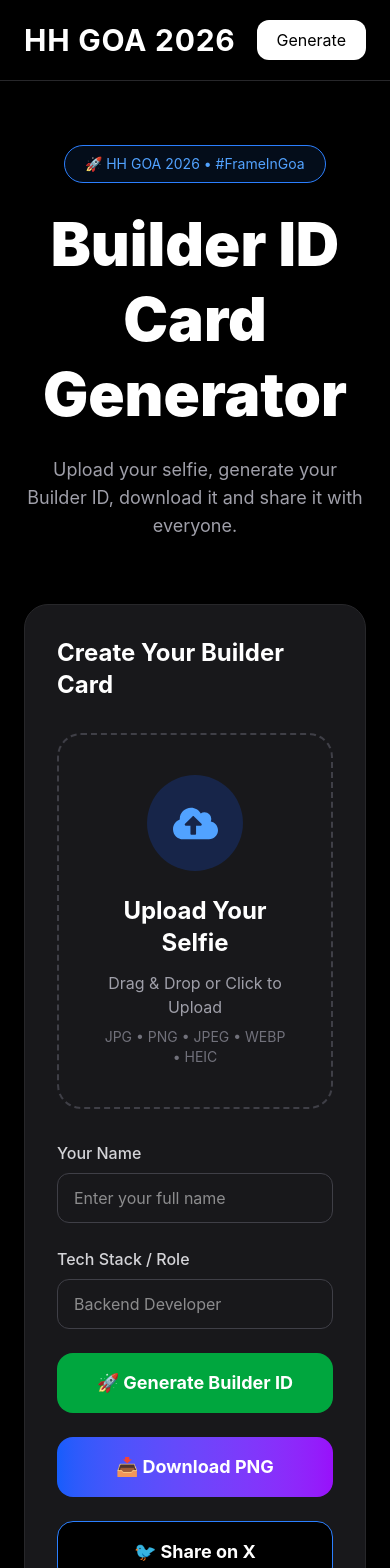
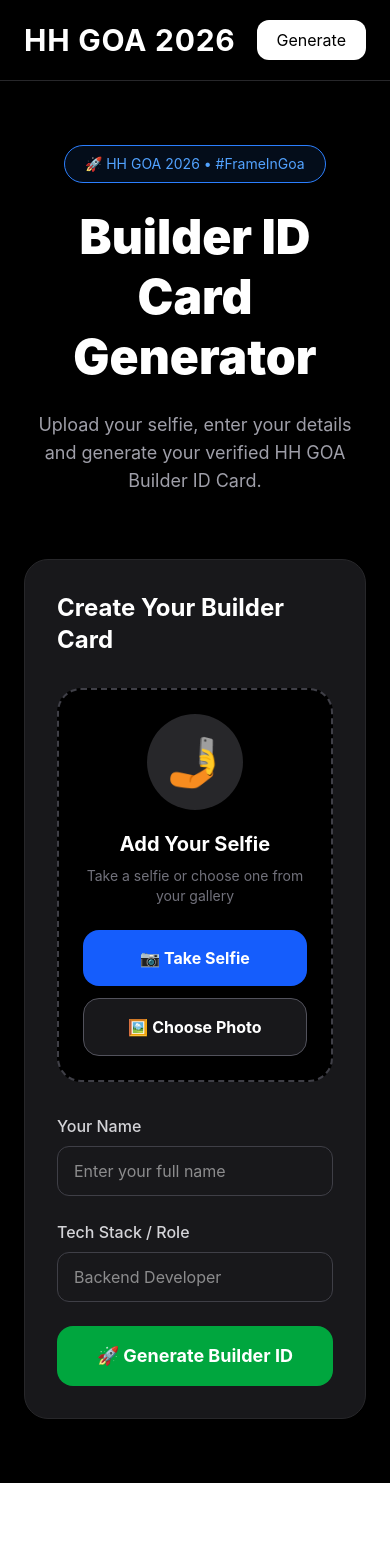
Before and after one commit to Vignanand-Rao/hh-goa-frame-generator, a React (Vite) app: page / in a window 390 px wide. Shown: the top 1568 px of the page. After the commit the page ends 1483 px from the top, so only its background shows below. Built offline with nearby package versions, Linux system fonts and the light colour scheme.

Commit message:
Improve card generation flow and mobile selfie

```diff
--- a/src/components/UploadBox.jsx
+++ b/src/components/UploadBox.jsx
@@ -1,118 +1,113 @@
-import { useRef, useState } from "react";
-import { FaCloudUploadAlt } from "react-icons/fa";
+import { useRef } from "react";
 
 function UploadBox({ image, setImage, setFile }) {
-  const inputRef = useRef();
-  const [dragging, setDragging] = useState(false);
+  const cameraInputRef = useRef(null);
+  const galleryInputRef = useRef(null);
 
-  const readFile = (file) => {
-    if (!file) return;
+  const handleFile = (selectedFile) => {
+    if (!selectedFile) {
+      return;
+    }
 
-    setFile(file);
+    if (!selectedFile.type.startsWith("image/")) {
+      alert("Please select an image.");
+      return;
+    }
 
-    const reader = new FileReader();
-
-    reader.onload = (e) => {
-      setImage(e.target.result);
-    };
-
-    reader.readAsDataURL(file);
+    setFile(selectedFile);
+    setImage(URL.createObjectURL(selectedFile));
   };
 
-  const handleChange = (e) => {
-    readFile(e.target.files[0]);
+  const handleCameraChange = (event) => {
+    handleFile(event.target.files?.[0]);
+    event.target.value = "";
   };
 
-  const handleDrop = (e) => {
-    e.preventDefault();
-    setDragging(false);
-
-    const file = e.dataTransfer.files[0];
-
-    readFile(file);
+  const handleGalleryChange = (event) => {
+    handleFile(event.target.files?.[0]);
+    event.target.value = "";
   };
 
   return (
-    <>
-      <input
-        ref={inputRef}
-        type="file"
-        hidden
-        accept="image/*,.heic,.jpg,.jpeg,.png,.webp"
-        onChange={handleChange}
-      />
-
-      <div
-        onClick={() => inputRef.current.click()}
-        onDragOver={(e) => {
-          e.preventDefault();
-          setDragging(true);
-        }}
-        onDragLeave={() => setDragging(false)}
-        onDrop={handleDrop}
-        className={`
-          rounded-3xl
-          border-2
-          border-dashed
-          p-10
-          transition-all
-          duration-300
-          cursor-pointer
-          flex
-          flex-col
-          items-center
-          justify-center
-          text-center
-
-          ${
-            dragging
-              ? "border-blue-500 bg-blue-500/10 scale-[1.02]"
-              : "border-zinc-700 hover:border-blue-500 hover:bg-zinc-900"
-          }
-        `}
-      >
+    <div className="w-full">
+      <div className="rounded-3xl border-2 border-dashed border-zinc-700 bg-black p-6 text-center">
         {image ? (
-          <>
+          <div className="flex flex-col items-center">
             <img
               src={image}
-              alt="preview"
-              className="w-60 h-60 rounded-2xl object-cover shadow-2xl border border-zinc-700"
+              alt="Selfie preview"
+              className="h-48 w-48 rounded-full border-4 border-blue-500 object-cover shadow-2xl"
             />
 
-            <button
-              onClick={(e) => {
-                e.stopPropagation();
-                inputRef.current.click();
-              }}
-              className="mt-6 rounded-xl bg-blue-600 px-5 py-2 font-semibold hover:bg-blue-700 transition"
-            >
-              Change Photo
-            </button>
-          </>
+            <p className="mt-4 text-sm font-semibold text-green-400">
+              ✓ Selfie selected
+            </p>
+          </div>
         ) : (
-          <>
-            <div className="mb-6 flex h-24 w-24 items-center justify-center rounded-full bg-blue-600/20">
-              <FaCloudUploadAlt
-                size={45}
-                className="text-blue-400"
-              />
+          <div className="flex flex-col items-center">
+            <div className="flex h-24 w-24 items-center justify-center rounded-full bg-zinc-800 text-5xl">
+              🤳
             </div>
 
-            <h2 className="text-2xl font-bold">
-              Upload Your Selfie
-            </h2>
-
-            <p className="mt-3 text-zinc-400">
-              Drag & Drop or Click to Upload
-            </p>
+            <h3 className="mt-5 text-xl font-bold text-white">
+              Add Your Selfie
+            </h3>
 
             <p className="mt-2 text-sm text-zinc-500">
-              JPG • PNG • JPEG • WEBP • HEIC
+              Take a selfie or choose one from your gallery
             </p>
-          </>
+          </div>
+        )}
+
+        <div className="mt-6 grid gap-3 sm:grid-cols-2">
+          <input
+            ref={cameraInputRef}
+            type="file"
+            accept="image/*"
+            capture="user"
+            onChange={handleCameraChange}
+            className="hidden"
+          />
+
+          <input
+            ref={galleryInputRef}
+            type="file"
+            accept="image/*"
+            onChange={handleGalleryChange}
+            className="hidden"
+          />
+
+          <button
+            type="button"
+            onClick={() => cameraInputRef.current?.click()}
+            className="rounded-2xl bg-blue-600 px-5 py-4 font-bold text-white transition hover:bg-blue-700"
+          >
+            📷 Take Selfie
+          </button>
+
+          <button
+            type="button"
+            onClick={() => galleryInputRef.current?.click()}
+            className="rounded-2xl border border-zinc-600 bg-zinc-900 px-5 py-4 font-bold text-white transition hover:bg-zinc-800"
+          >
+            🖼️ Choose Photo
+          </button>
+        </div>
+
+        {image && (
+          <button
+            type="button"
+            onClick={() => {
+              setImage(null);
+              setFile(null);
+            }}
+            className="mt-4 text-sm font-semibold text-red-400 hover:text-red-300"
+          >
+            Remove Photo
+          </button>
         )}
       </div>
-    </>
+    </div>
   );
 }
 
--- a/src/pages/Home.jsx
+++ b/src/pages/Home.jsx
@@ -5,6 +5,7 @@ import BuilderCard from "../components/BuilderCard";
 import InputField from "../components/InputField";
 import { exportCard } from "../utils/exportImage";
 import { shareOnX } from "../utils/shareOnX";
+import { shareOnLinkedIn } from "../utils/shareOnLinkedIn";
 import { uploadImage } from "../services/cloudinary";
 import { saveBuilder } from "../services/builderService";
 import { getBuilderTitle } from "../utils/titles";
@@ -14,14 +15,15 @@ function Home() {
   const [file, setFile] = useState(null);
   const [name, setName] = useState("");
   const [role, setRole] = useState("");
+  const [builderId, setBuilderId] = useState("");
+  const [generated, setGenerated] = useState(false);
   const [loading, setLoading] = useState(false);
-  const [builderId, setBuilderId] = useState("");
 
   const cardRef = useRef();
 
   const generateCard = async () => {
     if (!file) {
-      alert("Upload your selfie first.");
+      alert("Please upload or take your selfie first.");
       return;
     }
 
@@ -46,8 +48,8 @@ function Home() {
 
       const builder = {
         builderId: newBuilderId,
-        name,
-        role,
+        name: name.trim(),
+        role: role.trim(),
         title: getBuilderTitle(role),
         image: imageUrl,
         createdAt: new Date().toISOString(),
@@ -56,6 +58,8 @@ function Home() {
       await saveBuilder(builder);
 
       setBuilderId(newBuilderId);
+      setImage(imageUrl);
+      setGenerated(true);
 
       alert("Builder Card Generated Successfully!");
     } catch (err) {
@@ -66,30 +70,57 @@ function Home() {
     }
   };
 
+  const handleDownload = async () => {
+    if (!generated || !cardRef.current) {
+      return;
+    }
+
+    await exportCard(cardRef);
+  };
+
+  const handleXShare = () => {
+    if (!generated || !builderId) {
+      return;
+    }
+
+    shareOnX(name, role, builderId);
+  };
+
+  const handleLinkedInShare = () => {
+    if (!generated || !builderId) {
+      return;
+    }
+
+    shareOnLinkedIn(builderId);
+  };
+
   return (
     <div className="min-h-screen bg-black text-white">
       <Header />
 
-      <section className="max-w-7xl mx-auto px-6 py-16">
-        <div className="text-center mb-16">
+      <section className="mx-auto max-w-7xl px-6 py-16">
+        {!generated && (
+          <div className="mb-16 text-center">
             <span className="inline-block rounded-full border border-blue-500 bg-blue-500/10 px-5 py-2 text-sm text-blue-400">
               🚀 HH GOA 2026 • #FrameInGoa
             </span>
 
-          <h1 className="mt-6 text-6xl font-black leading-tight">
+            <h1 className="mt-6 text-5xl font-black leading-tight md:text-6xl">
               Builder ID Card
               <br />
               Generator
             </h1>
 
             <p className="mx-auto mt-6 max-w-2xl text-lg text-zinc-400">
-            Upload your selfie, generate your Builder ID,
-            download it and share it with everyone.
+              Upload your selfie, enter your details and generate your
+              verified HH GOA Builder ID Card.
             </p>
           </div>
+        )}
 
-        <div className="grid lg:grid-cols-2 gap-14 items-start">
-          <div className="rounded-3xl border border-zinc-800 bg-zinc-900 p-8">
+        {!generated ? (
+          <div className="mx-auto max-w-2xl">
+            <div className="rounded-3xl border border-zinc-800 bg-zinc-900 p-8 shadow-2xl">
               <h2 className="mb-8 text-2xl font-bold">
                 Create Your Builder Card
               </h2>
@@ -118,28 +149,16 @@ function Home() {
                 <button
                   onClick={generateCard}
                   disabled={loading}
-                className="w-full rounded-2xl bg-green-600 py-4 text-lg font-bold hover:bg-green-700 transition disabled:opacity-50"
+                  className="w-full rounded-2xl bg-green-600 py-4 text-lg font-bold transition hover:bg-green-700 disabled:cursor-not-allowed disabled:opacity-50"
                 >
-                {loading ? "Generating..." : "🚀 Generate Builder ID"}
-              </button>
-
-              <button
-                onClick={() => exportCard(cardRef)}
-                className="w-full rounded-2xl bg-gradient-to-r from-blue-600 to-purple-600 py-4 text-lg font-bold hover:scale-[1.02] transition"
-              >
-                📥 Download PNG
-              </button>
-
-              <button
-                onClick={() => shareOnX(name, role)}
-                className="w-full rounded-2xl border border-blue-500 bg-black py-4 text-lg font-bold hover:bg-blue-600 transition"
-              >
-                🐦 Share on X
+                  {loading ? "Generating Builder ID..." : "🚀 Generate Builder ID"}
                 </button>
               </div>
             </div>
-
-          <div className="sticky top-10">
+          </div>
+        ) : (
+          <div className="grid items-start gap-10 lg:grid-cols-2">
+            <div className="flex flex-col items-center">
               <BuilderCard
                 ref={cardRef}
                 image={image}
@@ -148,7 +167,57 @@ function Home() {
                 builderId={builderId}
               />
             </div>
+
+            <div className="rounded-3xl border border-zinc-800 bg-zinc-900 p-8">
+              <div className="mb-8">
+                <span className="rounded-full border border-green-500 bg-green-500/10 px-4 py-2 text-sm font-semibold text-green-400">
+                  ✓ BUILDER ID GENERATED
+                </span>
+
+                <h2 className="mt-6 text-3xl font-black">
+                  Your Builder Card is Ready
+                </h2>
+
+                <p className="mt-3 text-zinc-400">
+                  Download your card or share it with your network.
+                </p>
               </div>
+
+              <div className="space-y-4">
+                <button
+                  onClick={handleDownload}
+                  className="w-full rounded-2xl bg-gradient-to-r from-blue-600 to-purple-600 py-4 text-lg font-bold transition hover:scale-[1.02]"
+                >
+                  📥 Download PNG
+                </button>
+
+                <button
+                  onClick={handleXShare}
+                  className="w-full rounded-2xl border border-blue-500 bg-black py-4 text-lg font-bold transition hover:bg-blue-600"
+                >
+                  𝕏 Share on X
+                </button>
+
+                <button
+                  onClick={handleLinkedInShare}
+                  className="w-full rounded-2xl bg-[#0A66C2] py-4 text-lg font-bold transition hover:bg-[#084f96]"
+                >
+                  in Share on LinkedIn
+                </button>
+              </div>
+
+              <div className="mt-8 rounded-2xl border border-zinc-700 bg-black p-5">
+                <p className="text-xs uppercase tracking-widest text-zinc-500">
+                  Your Builder ID
+                </p>
+
+                <p className="mt-2 text-2xl font-black text-blue-400">
+                  {builderId}
+                </p>
+              </div>
+            </div>
+          </div>
+        )}
       </section>
     </div>
   );
--- /dev/null
+++ b/src/utils/shareOnLinkedIn.js
@@ -0,0 +1,12 @@
+export function shareOnLinkedIn(builderId) {
+  const url = `https://hh-goa-frame-generator.vercel.app/card/${builderId}`;
+
+  const shareUrl =
+    `https://www.linkedin.com/sharing/share-offsite/?url=${encodeURIComponent(url)}`;
+
+  window.open(
+    shareUrl,
+    "_blank",
+    "noopener,noreferrer,width=700,height=700"
+  );
+}
```
Lines whose indentation alone changed are shown as unchanged.
